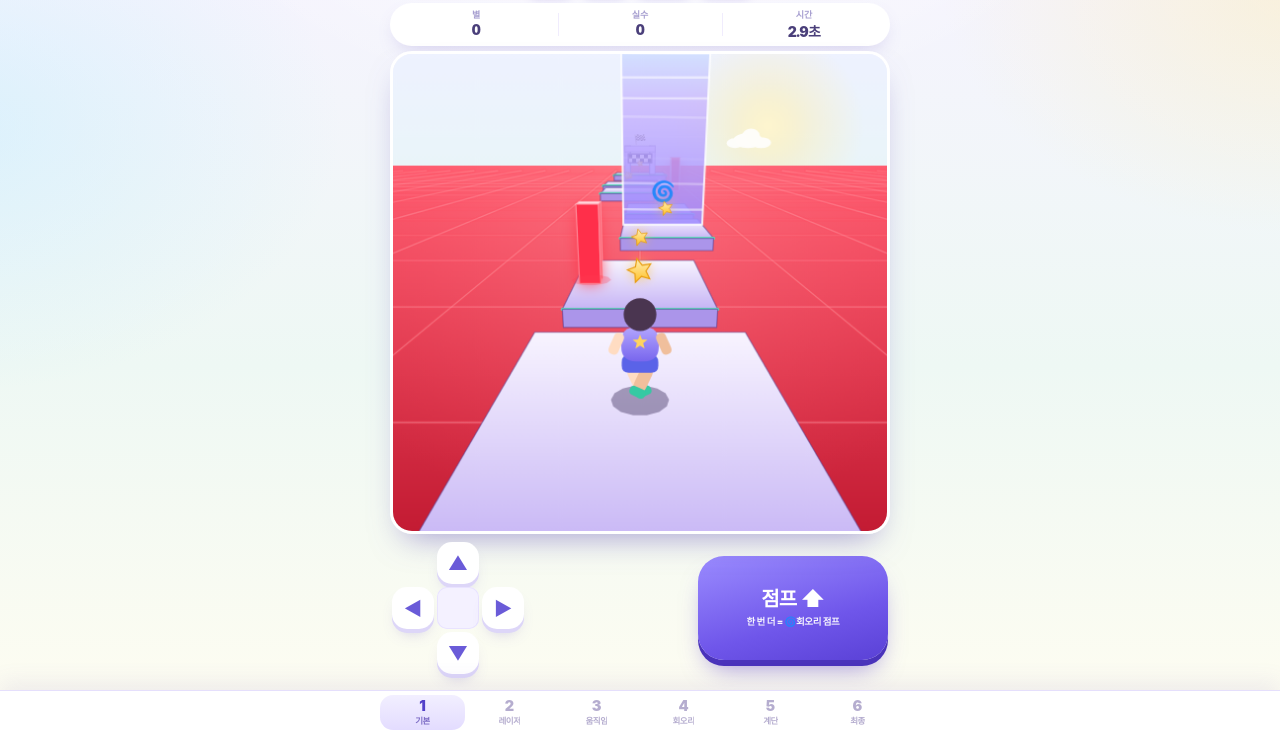
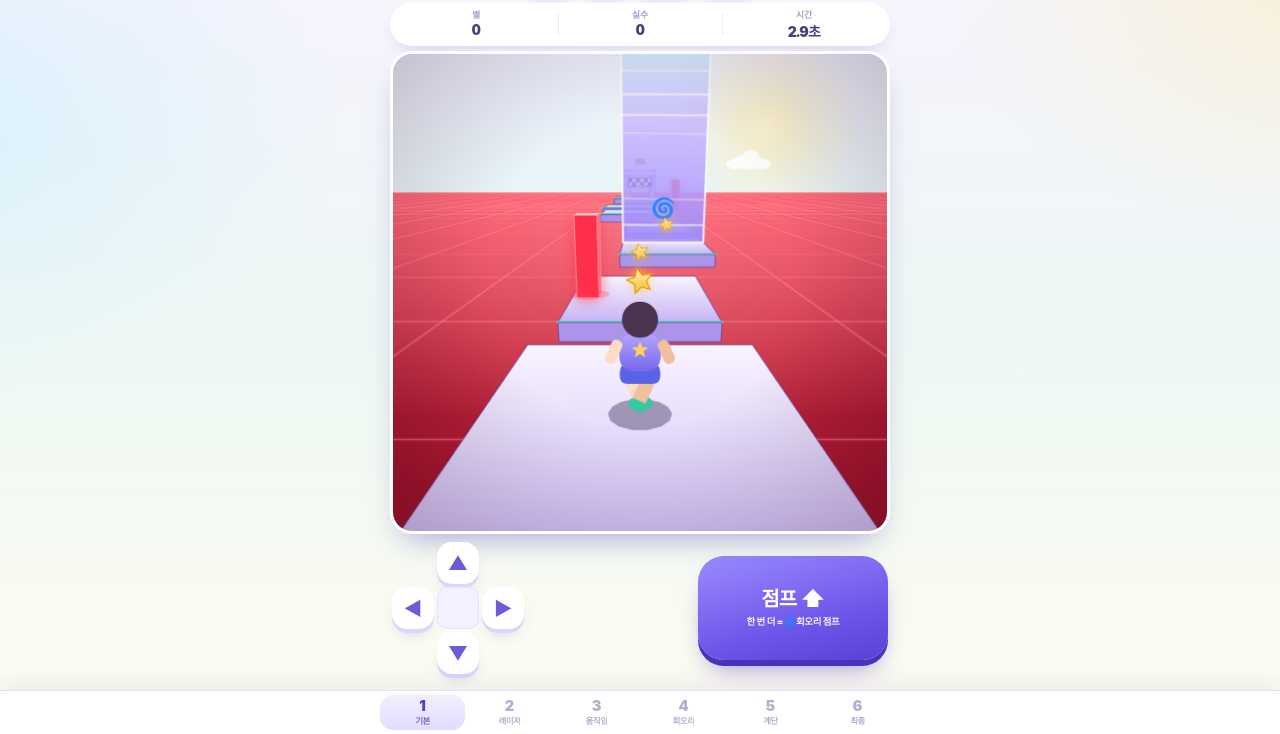
Before and after one commit to chohanui2-home/wangjeon-jump-3d, a plain HTML site: page index.html in a window 1280 px wide. Shown: the part 66-800 px from the top of the page. Drawn offline with Linux system fonts and the light colour scheme; animation ran at ten frames a second.

Commit message:
카메라 구도·레이저 바다·비네트 최종 조정

```diff
--- a/index.html
+++ b/index.html
@@ -286,7 +286,7 @@ var PR = 11, PH = 42, EYE = 34;
 var SPIN_T = 0.62, DT = 1 / 60;
 var COY = 0.1, BUF = 0.14, VY_MAX = 1500;
 var NEAR = 14;
-var CAM_BACK = 163, CAM_H = 106, CAM_LOOK = 122, CAM_LOOK_H = 10;
+var CAM_BACK = 152, CAM_H = 92, CAM_LOOK = 132, CAM_LOOK_H = 16;
 var STORE = 'wangjeonJump3D.v1';
 
 function $(id) { return document.getElementById(id); }
@@ -1097,11 +1097,11 @@ function drawSea() {
     var by = polyBoxY(poly);
     var g = ctx.createLinearGradient(0, by[0], 0, by[1] + 1);
     var pulse = 0.5 + 0.5 * Math.sin(round.effT * 2.2);
-    g.addColorStop(0, pulse > 0.5 ? '#ff5a6e' : '#ef3b55');
-    g.addColorStop(0.10, '#c21a32');
-    g.addColorStop(0.34, '#7d0c1d');
-    g.addColorStop(0.70, '#480612');
-    g.addColorStop(1, '#28040b');
+    g.addColorStop(0, pulse > 0.5 ? '#ff6a7c' : '#f0475f');
+    g.addColorStop(0.07, '#a5142c');
+    g.addColorStop(0.26, '#6d0a19');
+    g.addColorStop(0.62, '#3d0611');
+    g.addColorStop(1, '#25030a');
     polyPath(poly);
     ctx.fillStyle = g;
     ctx.fill();
@@ -1636,6 +1636,18 @@ function drawOverlay() {
   }
 }
 
+function drawVignette() {
+  if (!vignette) {
+    vignette = ctx.createRadialGradient(cssW * 0.5, cssH * 0.46, Math.min(cssW, cssH) * 0.32,
+                                        cssW * 0.5, cssH * 0.5, Math.max(cssW, cssH) * 0.78);
+    vignette.addColorStop(0, 'rgba(60,10,40,0)');
+    vignette.addColorStop(1, 'rgba(46,6,30,.26)');
+  }
+  ctx.fillStyle = vignette;
+  ctx.fillRect(0, 0, cssW, cssH);
+}
+var vignette = null;
+
 function render() {
   if (!ctx) { return; }
   updateCam();
@@ -1692,6 +1704,7 @@ function render() {
   }
   drawParticles();
   ctx.restore();
+  drawVignette();
   drawOverlay();
 }
 
@@ -1910,6 +1923,7 @@ function resize() {
   cssW = Math.max(180, r.width || 360);
   cssH = Math.max(180, r.height || 460);
   dpr = Math.min(window.devicePixelRatio || 1, 2);
+  vignette = null;
   cv.width = Math.round(cssW * dpr);
   cv.height = Math.round(cssH * dpr);
   if (L) { render(); }
```
